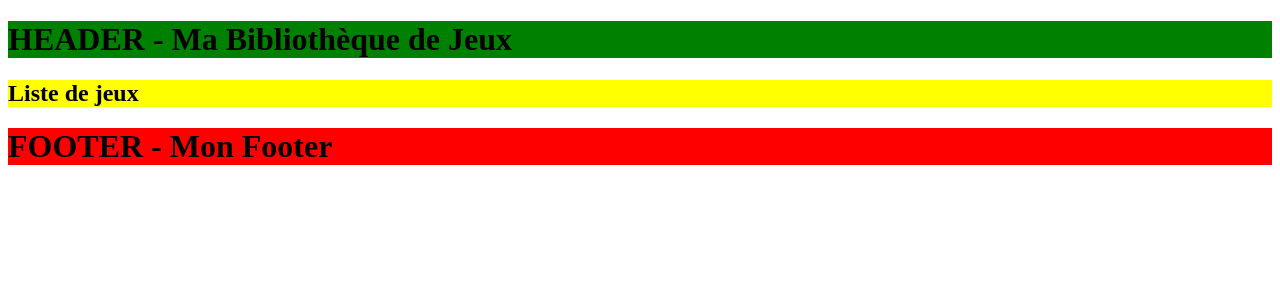
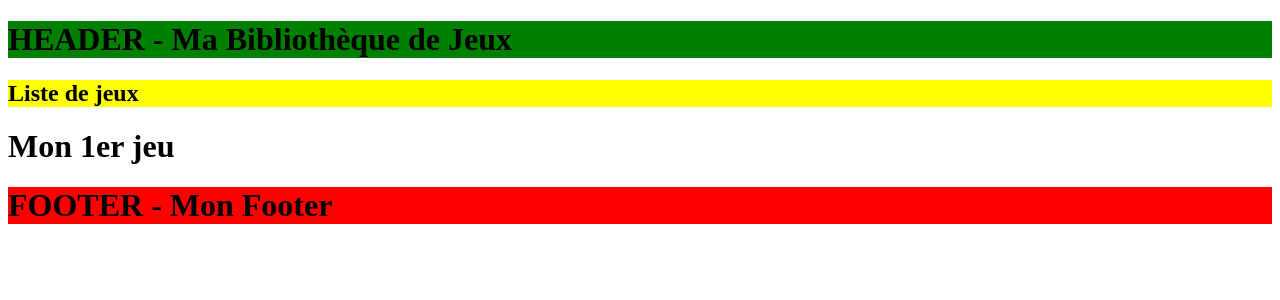
Before and after one commit to CedricB40/angu-test, an Angular app: page / in a window 1280 px wide. Shown: the top 300 px of the page. Built offline with nearby package versions, Linux system fonts and the light colour scheme.

Commit message:
feat(jeu-card): ajout et intégration dans liste-jeux

```diff
--- /dev/null
+++ b/src/app/jeu-card/jeu-card.html
@@ -0,0 +1 @@
+<h1>Mon 1er jeu</h1>
--- a/src/app/liste-jeux/liste-jeux.html
+++ b/src/app/liste-jeux/liste-jeux.html
@@ -1 +1,3 @@
 <h2>Liste de jeux</h2>
+
+<app-jeu-card></app-jeu-card>
--- a/src/app/liste-jeux/liste-jeux.ts
+++ b/src/app/liste-jeux/liste-jeux.ts
@@ -1,8 +1,9 @@
 import { Component } from '@angular/core';
+import { JeuCard } from '../jeu-card/jeu-card';
 
 @Component({
   selector: 'app-liste-jeux',
-  imports: [],
+  imports: [ JeuCard ],
   templateUrl: './liste-jeux.html',
   styleUrl: './liste-jeux.css',
 })
```
Also changed, not shown: src/app/jeu-card/jeu-card.ts (added, +9 -0 lines), src/app/jeu-card/jeu-card.css (added), 1 other file (tests, documents, lock files or other folders).
